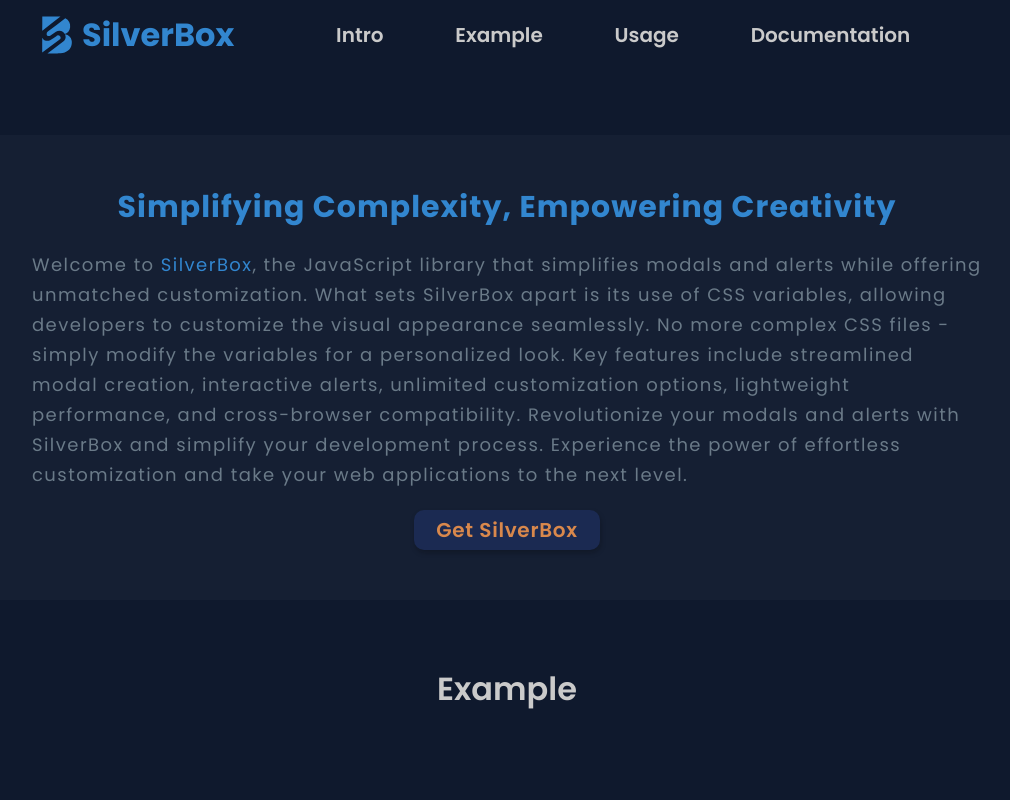
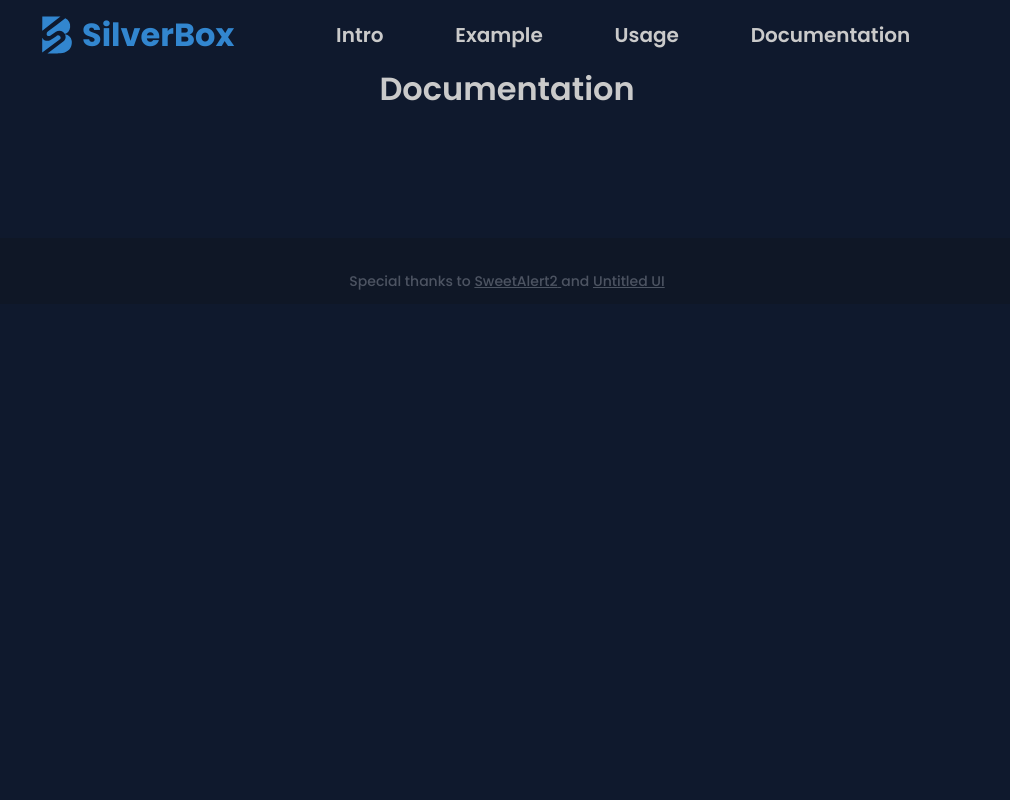
Before and after one commit to Silverethical/silverBox-website, a React (Vite) app: page /documentation in a window 1280 px wide. Shown: the top 800 px of the page, without its empty margins (133-1143 px from the left). Built offline with nearby package versions, Linux system fonts and the light colour scheme; no server answers.

Commit message:
feat(documentation): Add a route for documentation.

```diff
--- a/src/App.jsx
+++ b/src/App.jsx
@@ -5,33 +5,36 @@
 import UsageSection from "./pages/Home/UsageSection";
 import CreditsSection from "./pages/Home/CreditsSection";
 import Footer from "./components/Footer";
-// import Documentation from "./pages/documentation/Documentation";
-import { Route, Routes, BrowserRouter } from "react-router-dom";
+import Documentation from "./pages/documentation/Documentation";
+import { Route, Routes, BrowserRouter, Navigate } from "react-router-dom";
 
 const App = () => {
 	return (
-		<>
 		<BrowserRouter>
 			<Header />
 
-				{/* <!-- main --> */}
+			{/* main */}
 			<main>
-					{/* <!-- hero section --> */}
+				<Routes>
+					<Route path="/" element={<Navigate to="/landing" />} />
+					<Route
+						path="/landing"
+						element={
+							<>
 								<HeroSection />
+								<ExampleSection />
+								<UsageSection />
+								<CreditsSection />
+							</>
+						}
+					/>
+					<Route path="/documentation" element={<Documentation />} />
+				</Routes>
+			</main>
 
-					{/* <!-- example --> */}
-					<ExampleSection />
-
-					{/* <!-- usage --> */}
-					<UsageSection />
-
-					{/* <!-- credits --> */}
-					<CreditsSection />
-				</main>
-				{/* <!-- footer --> */}
+			{/* footer */}
 			<Footer />
 		</BrowserRouter>
-		</>
 	);
 };
 
--- a/src/pages/Documentation/Documentation.jsx
+++ b/src/pages/Documentation/Documentation.jsx
@@ -0,0 +1,16 @@
+const Documentation = () => {
+	return (
+		<section id="silverBox-documentationSection">
+			<div className="container">
+				<h2 className="silverBox-sectionHeader">
+					<span>Documentation</span>
+
+					<span id="silverBox-documentation-version"></span>
+				</h2>
+				<div className="silverBox-tableWrapper"></div>
+			</div>
+		</section>
+	);
+};
+
+export default Documentation;
```
Lines whose indentation alone changed are shown as unchanged.
